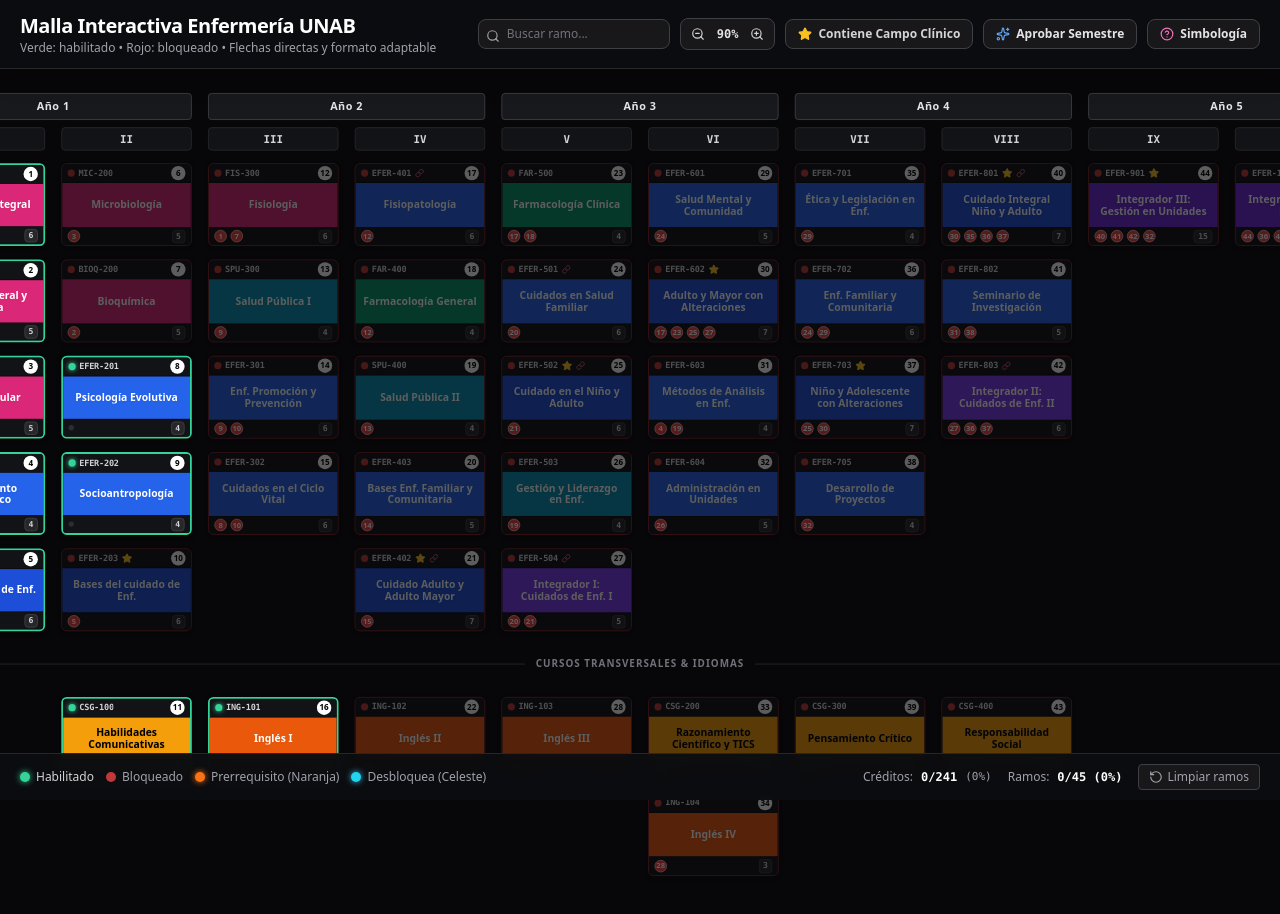
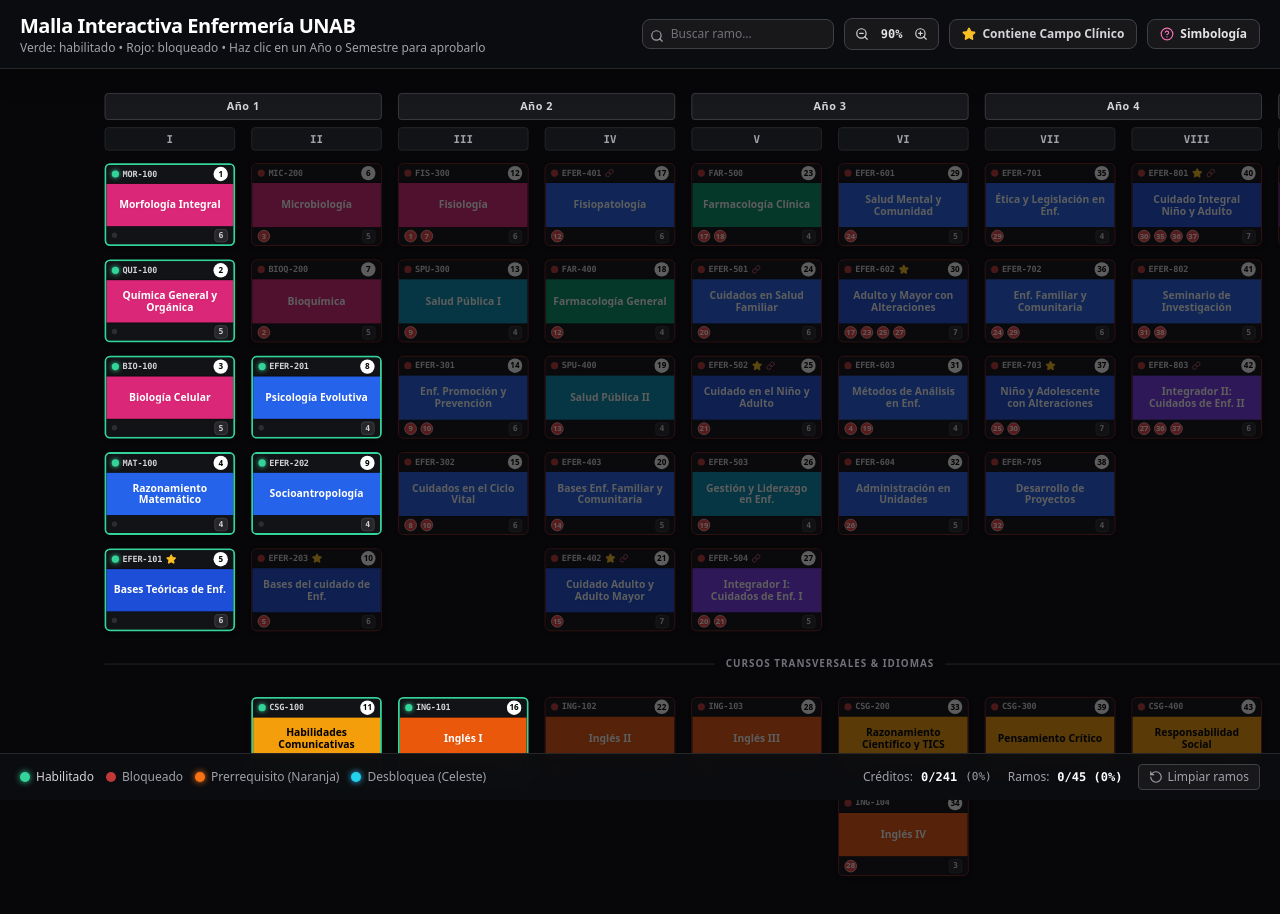
Before and after one commit to P4rxhe/Malla-Enfermeria-Unab, a React (Vite) app: page / in a window 1280 px wide. Shown: the top 914 px of the page. Built offline with nearby package versions, Linux system fonts and the light colour scheme.

Commit message:
Eliminar boton aprobar semestre, botones interactivos por Año y Semestre, solucion definitiva a corte lateral en ventanas estrechas y explicacion en simbologia

```diff
--- a/src/App.jsx
+++ b/src/App.jsx
@@ -32,7 +32,6 @@ export default function App() {
   const [highlightClinics, setHighlightClinics] = useState(false);
   const [search, setSearch] = useState('');
   const [showModalInfo, setShowModalInfo] = useState(false);
-  const [showFastApproveModal, setShowFastApproveModal] = useState(false);
   const [zoomLevel, setZoomLevel] = useState(90);
 
   const containerRef = useRef(null);
@@ -161,17 +160,65 @@ export default function App() {
     }
   };
 
+  // Alternar aprobación de todos los ramos de un año
+  const handleToggleYear = (targetYear) => {
+    const yearCourses = mallaData.ramos.filter(r => r.ano === targetYear).map(r => r.id);
+    const allApproved = yearCourses.length > 0 && yearCourses.every(id => approved.includes(id));
+
+    if (allApproved) {
+      // Si todos los ramos del año están aprobados, al hacer clic se desaprueban junto con sus descendientes
+      const toRemove = [...yearCourses];
+      yearCourses.forEach(id => {
+        const desc = getAllDescendants(id);
+        desc.forEach(dId => {
+          if (!toRemove.includes(dId) && approved.includes(dId)) toRemove.push(dId);
+        });
+      });
+      setApproved(prev => prev.filter(id => !toRemove.includes(id)));
+    } else {
+      // Si no están todos aprobados, aprobarlos todos (incluyendo sus prerrequisitos)
+      const toAdd = [];
+      yearCourses.forEach(id => {
+        const ancestors = getAllAncestors(id);
+        ancestors.forEach(aId => {
+          if (!toAdd.includes(aId) && !approved.includes(aId)) toAdd.push(aId);
+        });
+        if (!toAdd.includes(id) && !approved.includes(id)) toAdd.push(id);
+      });
+      setApproved(prev => [...new Set([...prev, ...toAdd])]);
+    }
+  };
+
+  // Alternar aprobación de todos los ramos de un semestre
+  const handleToggleSemester = (targetSemester) => {
+    const semCourses = mallaData.ramos.filter(r => r.semestre === targetSemester).map(r => r.id);
+    const allApproved = semCourses.length > 0 && semCourses.every(id => approved.includes(id));
+
+    if (allApproved) {
+      const toRemove = [...semCourses];
+      semCourses.forEach(id => {
+        const desc = getAllDescendants(id);
+        desc.forEach(dId => {
+          if (!toRemove.includes(dId) && approved.includes(dId)) toRemove.push(dId);
+        });
+      });
+      setApproved(prev => prev.filter(id => !toRemove.includes(id)));
+    } else {
+      const toAdd = [];
+      semCourses.forEach(id => {
+        const ancestors = getAllAncestors(id);
+        ancestors.forEach(aId => {
+          if (!toAdd.includes(aId) && !approved.includes(aId)) toAdd.push(aId);
+        });
+        if (!toAdd.includes(id) && !approved.includes(id)) toAdd.push(id);
+      });
+      setApproved(prev => [...new Set([...prev, ...toAdd])]);
+    }
+  };
+
   // Reinicio directo sin confirmación molesta
   const handleClear = () => {
     setApproved([]);
-  };
-
-  const handleApproveUntilSemester = (targetSemester) => {
-    const targetCourses = mallaData.ramos
-      .filter(r => r.semestre <= targetSemester)
-      .map(r => r.id);
-    setApproved(prev => [...new Set([...prev, ...targetCourses])]);
-    setShowFastApproveModal(false);
   };
 
   // Datos del ramo sobre el cual está el cursor
@@ -395,23 +442,18 @@ export default function App() {
       opacityStyle = 'opacity-85 hover:opacity-100';
     }
 
-    // MODO "CONTIENE CAMPO CLÍNICO":
-    // Si está activado, los ramos clínicos se distinguen notablemente (aunque no estén habilitados),
-    // y el que esté habilitado se ve COMPLETAMENTE MÁS LLAMATIVO con resplandor dorado/esmeralda y pulso.
+    // MODO "CONTIENE CAMPO CLÍNICO"
     let clinicalHighlightClass = '';
     if (highlightClinics) {
       if (isClinical) {
         if (unlocked && !isApp) {
-          // Habilitado + Clínico: Máximo resplandor y llamado visual
           clinicalHighlightClass = 'ring-4 ring-amber-300 border-2 border-emerald-400 shadow-[0_0_25px_rgba(251,191,36,0.9)] scale-[1.04] z-20 brightness-125 opacity-100 animate-pulse';
         } else if (isApp) {
           clinicalHighlightClass = 'ring-2 ring-amber-400 border border-amber-400/80 shadow-[0_0_12px_rgba(251,191,36,0.5)] z-10 opacity-95';
         } else {
-          // Bloqueado pero Clínico: Se nota y distingue claramente de los demás
           clinicalHighlightClass = 'ring-2 ring-amber-500/90 border-2 border-amber-500/80 shadow-[0_0_14px_rgba(245,158,11,0.6)] z-10 brightness-110 opacity-85';
         }
       } else {
-        // No tiene campo clínico: se atenúa para destacar las clínicas
         opacityStyle = 'opacity-20 pointer-events-none grayscale-[40%]';
       }
     }
@@ -421,10 +463,8 @@ export default function App() {
     if (isHovered) {
       hoverRing = 'ring-2 ring-white scale-[1.03] shadow-2xl z-30 brightness-110 opacity-100';
     } else if (isPrereq) {
-      // Prerrequisito que este ramo necesita: Iluminado en NARANJA
       hoverRing = 'ring-2 ring-orange-500 scale-[1.02] shadow-[0_0_15px_rgba(249,115,22,0.7)] z-20 brightness-110 opacity-100';
     } else if (isUnlockTarget) {
-      // Ramo futuro que este ramo abre: Iluminado en CELESTE / CYAN
       hoverRing = 'ring-2 ring-cyan-400 scale-[1.02] shadow-[0_0_15px_rgba(56,189,248,0.7)] z-20 brightness-110 opacity-100';
     } else if (isCoreq) {
       hoverRing = 'ring-2 ring-red-500 scale-[1.02] shadow-[0_0_15px_rgba(239,68,68,0.7)] z-20 opacity-100';
@@ -456,7 +496,6 @@ export default function App() {
         {/* ================= BARRA SUPERIOR DE LA TARJETA ================= */}
         <div className="bg-[#121316] px-1.5 py-0.5 flex items-center justify-between border-b border-black/40">
           <div className="flex items-center gap-1 min-w-0">
-            {/* Punto indicador de estado: Verde = Habilitado, Rojo = Bloqueado */}
             {!isApp && (
               <span
                 className={`w-2 h-2 rounded-full flex-shrink-0 ${
@@ -484,7 +523,6 @@ export default function App() {
             )}
           </div>
 
-          {/* Número correlativo del ramo (1 al 45) en círculo blanco */}
           <span
             className="w-4 h-4 rounded-full bg-white text-black font-black text-[9px] flex items-center justify-center flex-shrink-0 shadow-sm"
             title={`Ramo correlativo N° ${course.numero}`}
@@ -524,7 +562,6 @@ export default function App() {
 
           {isApp && <div className="absolute inset-0 bg-black/40 z-10" />}
 
-          {/* Insignia cuando el filtro de Campos Clínicos está activo */}
           {highlightClinics && isClinical && (
             <div
               className={`absolute bottom-0 right-0 z-20 px-1 py-0.2 rounded-tl text-[8px] font-black uppercase tracking-wider ${
@@ -555,8 +592,8 @@ export default function App() {
                     key={num}
                     className={`w-3.5 h-3.5 rounded-full text-[8.5px] font-black flex items-center justify-center border ${
                       reqApp
-                        ? 'bg-emerald-500 text-black border-emerald-300' // Verde si aprobado / habilitado
-                        : 'bg-red-500 text-white border-red-300'       // Rojo si no aprobado / pendiente
+                        ? 'bg-emerald-500 text-black border-emerald-300'
+                        : 'bg-red-500 text-white border-red-300'
                     }`}
                   >
                     {num}
@@ -587,7 +624,7 @@ export default function App() {
               Malla Interactiva Enfermería UNAB
             </h1>
             <p className="text-xs text-zinc-400 hidden sm:block">
-              Verde: habilitado • Rojo: bloqueado • Flechas directas y formato adaptable
+              Verde: habilitado • Rojo: bloqueado • Haz clic en un Año o Semestre para aprobarlo
             </p>
           </div>
 
@@ -652,16 +689,6 @@ export default function App() {
               <span>Contiene Campo Clínico</span>
             </button>
 
-            {/* Aprobación Rápida */}
-            <button
-              onClick={() => setShowFastApproveModal(true)}
-              className="flex items-center gap-1.5 px-3 py-1.5 rounded-lg text-xs font-semibold bg-zinc-900 hover:bg-zinc-800 text-zinc-200 border border-zinc-700 transition"
-              title="Aprobar hasta semestre X"
-            >
-              <Sparkles className="w-3.5 h-3.5 text-blue-400" />
-              <span className="hidden md:inline">Aprobar Semestre</span>
-            </button>
-
             {/* Simbología */}
             <button
               onClick={() => setShowModalInfo(true)}
@@ -674,12 +701,13 @@ export default function App() {
         </div>
       </header>
 
-      {/* ================= CONTENEDOR PRINCIPAL CENTRADO Y ADAPTABLE ================= */}
-      <main className="flex-1 overflow-x-auto overflow-y-visible px-6 py-6 w-full flex justify-center">
-        {/* Contenedor centrado con m-auto y origin-top */}
+      {/* ================= CONTENEDOR PRINCIPAL TOTALMENTE ADAPTABLE ================= */}
+      <main className="flex-1 overflow-x-auto overflow-y-visible px-6 py-6 w-full">
+        {/* Envoltorio w-fit min-w-full que permite scroll natural desde x=0 sin cortar los primeros semestres */}
+        <div className="w-fit min-w-full flex justify-center">
           <div
             ref={containerRef}
-          className="relative m-auto min-w-max transition-transform duration-75 origin-top"
+            className="relative min-w-max transition-transform duration-75 origin-top"
             style={{ transform: `scale(${zoomLevel / 100})` }}
           >
             {/* ================= CAPA DE FLECHAS SVG DIRECTAS Y PRECISAS ================= */}
@@ -688,7 +716,6 @@ export default function App() {
               style={{ minWidth: '100%', minHeight: '100%', pointerEvents: 'none' }}
             >
               <defs>
-              {/* Flecha Naranja (Prerrequisitos previos directos) */}
                 <marker
                   id="arrow-orange"
                   markerWidth="6"
@@ -700,7 +727,6 @@ export default function App() {
                   <path d="M 0 0.5 L 5 3 L 0 5.5 z" fill="#f97316" />
                 </marker>
 
-              {/* Flecha Celeste (Ramos que desbloquea a futuro) */}
                 <marker
                   id="arrow-cyan"
                   markerWidth="6"
@@ -712,7 +738,6 @@ export default function App() {
                   <path d="M 0 0.5 L 5 3 L 0 5.5 z" fill="#38bdf8" />
                 </marker>
 
-              {/* Flecha Roja (Co-requisitos vinculados) */}
                 <marker
                   id="arrow-red"
                   markerWidth="6"
@@ -732,7 +757,6 @@ export default function App() {
 
                 return (
                   <g key={arrow.id} style={{ pointerEvents: 'none' }}>
-                  {/* Sombra de contraste para que la flecha destaque siempre */}
                     <path d={arrow.d} fill="none" stroke="#000000" strokeWidth="4" opacity="0.6" />
                     <path
                       d={arrow.d}
@@ -747,38 +771,61 @@ export default function App() {
               })}
             </svg>
 
-          {/* Cabecera de Años: Ancho 308px (2 columnas de 145px + 1 gap de 18px = 308px) */}
+            {/* Cabecera de Años Clicables: Ancho 308px */}
             <div className="flex gap-[18px] mb-2 text-center">
-            <div className="w-[308px] bg-[#18191d] border border-zinc-700 py-1.5 rounded text-xs font-black tracking-wider text-zinc-200">
-              Año 1
-            </div>
-            <div className="w-[308px] bg-[#18191d] border border-zinc-700 py-1.5 rounded text-xs font-black tracking-wider text-zinc-200">
-              Año 2
-            </div>
-            <div className="w-[308px] bg-[#18191d] border border-zinc-700 py-1.5 rounded text-xs font-black tracking-wider text-zinc-200">
-              Año 3
-            </div>
-            <div className="w-[308px] bg-[#18191d] border border-zinc-700 py-1.5 rounded text-xs font-black tracking-wider text-zinc-200">
-              Año 4
-            </div>
-            <div className="w-[308px] bg-[#18191d] border border-zinc-700 py-1.5 rounded text-xs font-black tracking-wider text-zinc-200">
-              Año 5
-            </div>
+              {[1, 2, 3, 4, 5].map(anoNum => {
+                const yearCourses = mallaData.ramos.filter(r => r.ano === anoNum).map(r => r.id);
+                const isComplete = yearCourses.length > 0 && yearCourses.every(id => approved.includes(id));
+                const someApproved = yearCourses.some(id => approved.includes(id));
+
+                return (
+                  <button
+                    key={anoNum}
+                    onClick={() => handleToggleYear(anoNum)}
+                    title={`Clic para ${isComplete ? 'desmarcar' : 'aprobar'} todos los ramos del Año ${anoNum}`}
+                    className={`w-[308px] py-1.5 rounded text-xs font-black tracking-wider transition-all duration-150 cursor-pointer border select-none flex items-center justify-center gap-1.5 ${
+                      isComplete
+                        ? 'bg-emerald-950/70 border-emerald-500 text-emerald-300 shadow-[0_0_12px_rgba(16,185,129,0.3)] hover:bg-emerald-900/60'
+                        : someApproved
+                        ? 'bg-zinc-900/90 border-blue-500/60 text-blue-300 hover:bg-zinc-800 hover:border-blue-400'
+                        : 'bg-[#18191d] border-zinc-700 text-zinc-300 hover:bg-zinc-800 hover:border-zinc-500 hover:text-white'
+                    } active:scale-[0.99]`}
+                  >
+                    {isComplete && <Check className="w-3.5 h-3.5 text-emerald-400 stroke-[3]" />}
+                    <span>Año {anoNum}</span>
+                  </button>
+                );
+              })}
             </div>
 
-          {/* Cabecera de Semestres (I a X): Con separación multiplicada por 1.5x (18px) */}
+            {/* Cabecera de Semestres Clicables (I a X) */}
             <div className="flex gap-[18px] mb-3.5 text-center">
-            {semestersData.map(sem => (
-              <div
+              {semestersData.map(sem => {
+                const semCourses = mallaData.ramos.filter(r => r.semestre === sem.num).map(r => r.id);
+                const isComplete = semCourses.length > 0 && semCourses.every(id => approved.includes(id));
+                const someApproved = semCourses.some(id => approved.includes(id));
+
+                return (
+                  <button
                     key={sem.num}
-                className="w-[145px] flex-shrink-0 bg-[#121316] border border-zinc-800 py-1 rounded text-xs font-mono font-bold text-zinc-300"
+                    onClick={() => handleToggleSemester(sem.num)}
+                    title={`Clic para ${isComplete ? 'desmarcar' : 'aprobar'} todos los ramos del Semestre ${sem.roman}`}
+                    className={`w-[145px] flex-shrink-0 py-1 rounded text-xs font-mono font-bold transition-all duration-150 cursor-pointer border select-none flex items-center justify-center gap-1 ${
+                      isComplete
+                        ? 'bg-emerald-950/70 border-emerald-500 text-emerald-300 shadow-[0_0_10px_rgba(16,185,129,0.3)] hover:bg-emerald-900/60'
+                        : someApproved
+                        ? 'bg-zinc-900/90 border-blue-500/60 text-blue-300 hover:bg-zinc-800 hover:border-blue-400'
+                        : 'bg-[#121316] border-zinc-800 text-zinc-400 hover:bg-zinc-800 hover:border-zinc-600 hover:text-zinc-200'
+                    } active:scale-[0.98]`}
                   >
-                {sem.roman}
-              </div>
-            ))}
+                    {isComplete && <Check className="w-3 h-3 text-emerald-400 stroke-[3]" />}
+                    <span>{sem.roman}</span>
+                  </button>
+                );
+              })}
             </div>
 
-          {/* PARTE SUPERIOR: RAMOS TRONCALES (Separación horizontal 18px, vertical 15px) */}
+            {/* PARTE SUPERIOR: RAMOS TRONCALES */}
             <div className="flex gap-[18px] items-start">
               {semestersData.map(sem => (
                 <div key={sem.num} className="w-[145px] flex-shrink-0 flex flex-col gap-[15px] min-h-[480px]">
@@ -807,6 +854,7 @@ export default function App() {
                   ))}
                 </div>
               ))}
+            </div>
           </div>
         </div>
       </main>
@@ -906,7 +954,7 @@ export default function App() {
 
             <button
               onClick={handleClear}
-              className="flex items-center gap-1 px-2.5 py-1 rounded bg-zinc-900 hover:bg-red-950/60 hover:text-red-300 border border-zinc-700 text-zinc-400 transition"
+              className="flex items-center gap-1 px-2.5 py-1 rounded bg-zinc-900 hover:bg-red-950/60 hover:text-red-300 border border-zinc-700 text-zinc-400 transition cursor-pointer"
               title="Reiniciar todos los ramos aprobados inmediatamente"
             >
               <RotateCcw className="w-3.5 h-3.5" />
@@ -932,7 +980,18 @@ export default function App() {
               Simbología y Mecánicas de la Malla
             </h3>
 
-            <div className="space-y-2.5 text-xs">
+            <div className="space-y-2.5 text-xs max-h-[75vh] overflow-y-auto pr-1">
+              {/* Nueva sección destacada: Clic en Años y Semestres */}
+              <div className="p-3 rounded-xl bg-blue-950/40 border border-blue-500/60 flex gap-3 items-start">
+                <Sparkles className="w-4 h-4 text-blue-400 flex-shrink-0 mt-0.5" />
+                <div>
+                  <h4 className="font-bold text-blue-300">Aprobación Rápida por Año o Semestre</h4>
+                  <p className="text-zinc-300 text-[11px] mt-0.5">
+                    Puedes cliquear directamente los botones de <strong>Año</strong> (ej. <em>Año 1</em>, <em>Año 2</em>...) o los botones de <strong>Semestre</strong> (ej. <em>I</em>, <em>II</em>, <em>III</em>...) ubicados en la parte superior para aprobar o desmarcar todos sus ramos en un solo clic.
+                  </p>
+                </div>
+              </div>
+
               <div className="p-3 rounded-xl bg-zinc-950 border border-emerald-500/50 flex gap-3 items-start">
                 <span className="w-4 h-4 rounded-full bg-emerald-400 text-black font-black text-[9px] flex items-center justify-center shadow-[0_0_8px_#34d399]">
                   ✓
@@ -1024,48 +1083,6 @@ export default function App() {
         </div>
       )}
 
-      {/* ================= MODAL DE APROBACIÓN RÁPIDA ================= */}
-      {showFastApproveModal && (
-        <div className="fixed inset-0 z-50 flex items-center justify-center p-4 bg-black/85 backdrop-blur-sm animate-in fade-in">
-          <div className="bg-zinc-900 border border-zinc-700 max-w-md w-full rounded-2xl p-6 shadow-2xl relative text-left">
-            <button
-              onClick={() => setShowFastApproveModal(false)}
-              className="absolute top-4 right-4 text-zinc-400 hover:text-white p-1"
-            >
-              <X className="w-5 h-5" />
-            </button>
-
-            <h3 className="text-base font-bold text-white mb-2 flex items-center gap-2">
-              <Sparkles className="w-5 h-5 text-blue-400" />
-              Aprobación Rápida de Semestres
-            </h3>
-            <p className="text-xs text-zinc-400 mb-4">
-              Marca todos los ramos aprobados hasta el semestre que elijas con 1 clic:
-            </p>
-
-            <div className="grid grid-cols-2 gap-2 max-h-72 overflow-y-auto pr-1">
-              {semestersData.map(sem => (
-                <button
-                  key={sem.num}
-                  onClick={() => handleApproveUntilSemester(sem.num)}
-                  className="p-2.5 rounded-xl bg-zinc-950 hover:bg-blue-600 hover:text-white border border-zinc-800 text-xs font-bold text-zinc-200 transition text-left flex items-center justify-between"
-                >
-                  <span>Hasta Semestre {sem.roman}</span>
-                  <span className="text-[10px] text-zinc-400">Año {sem.ano}</span>
-                </button>
-              ))}
-            </div>
-
-            <button
-              onClick={() => setShowFastApproveModal(false)}
-              className="mt-4 w-full py-2 bg-zinc-800 hover:bg-zinc-700 text-zinc-300 rounded-xl text-xs font-semibold transition"
-            >
-              Cancelar
-            </button>
-          </div>
-        </div>
-      )}
-
     </div>
   );
 }
```
Lines whose indentation alone changed are shown as unchanged.
